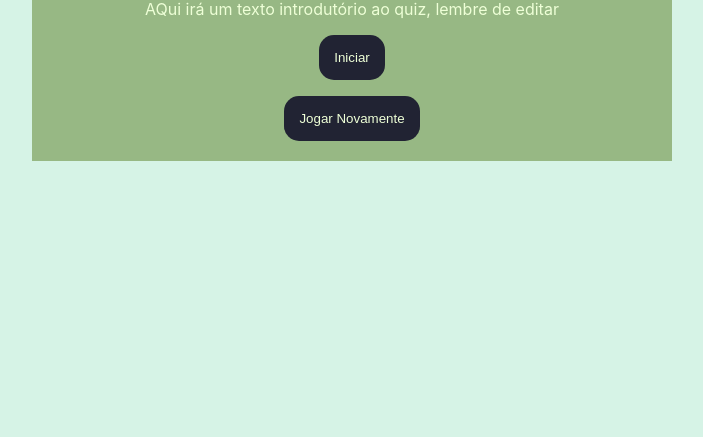
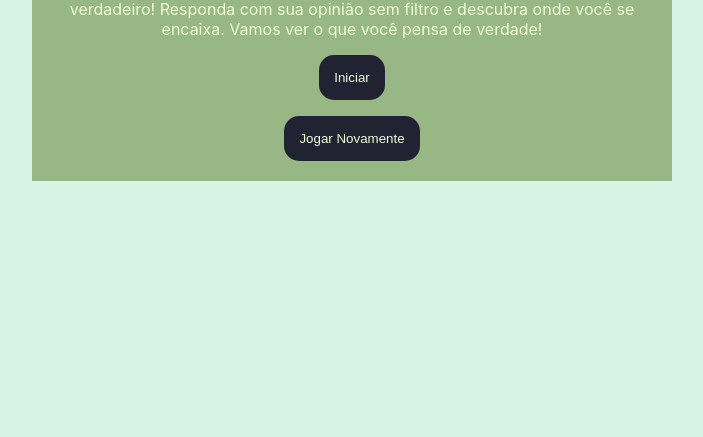
Before and after one commit to lucasvilaofinaszl/quiz-interativo, a plain HTML site: page index.html in a window 1280 px wide. Shown: the part 379-816 px from the top of the page, without its empty margins (288-991 px from the left). Drawn offline with Linux system fonts and the light colour scheme.

Commit message:
Update index.html

```diff
--- a/index.html
+++ b/index.html
@@ -10,7 +10,8 @@
  <div class="caixa-principal">
     <h1>Quiz interativo do lucas</h1>
     <div class="tela-inicial">
-        <p>AQui irá um texto introdutório ao quiz, lembre de editar</p>
+        <p>Bem-vindo ao Quiz de Opiniões Sinceras do Lucas!
+Aqui, o importante é ser verdadeiro! Responda com sua opinião sem filtro e descubra onde você se encaixa. Vamos ver o que você pensa de verdade!</p>
         <button clas="iniciar-btn">Iniciar</button>
     </div>
     <div class="caixa-perguntas"></div>
```
